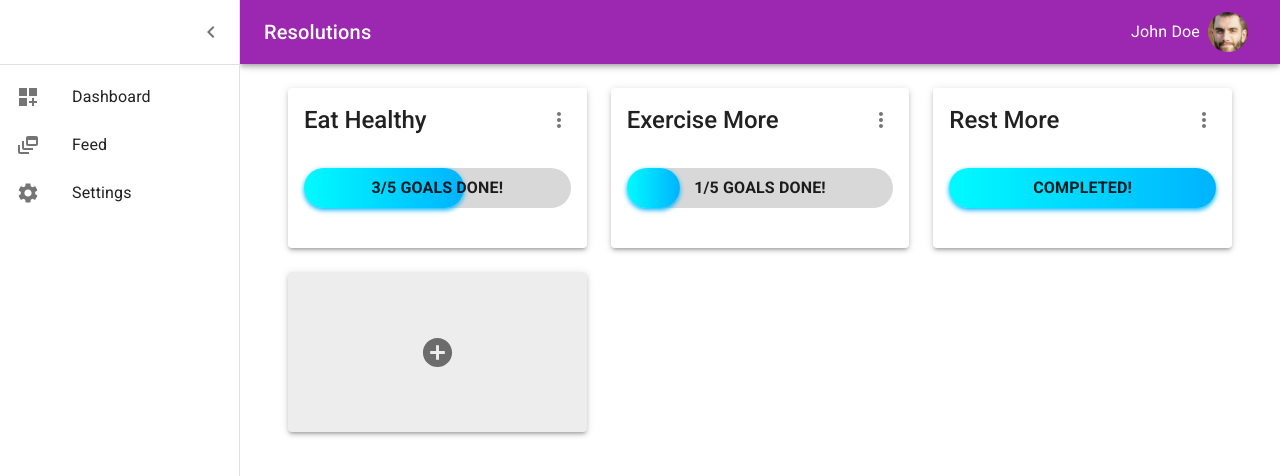
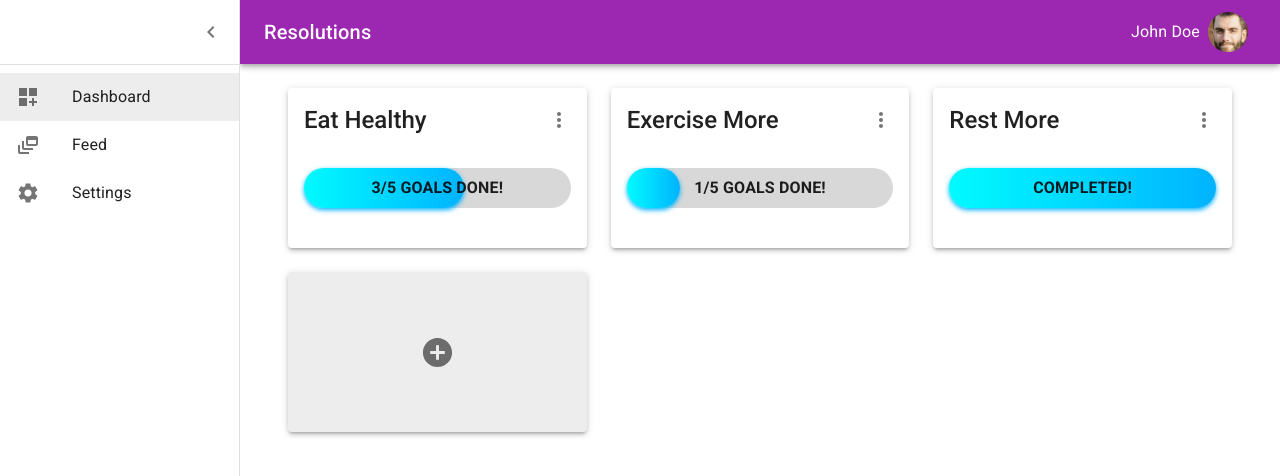
Before and after one commit to mitchellnel/resolution, a React (Create React App) app in the folder client/: page / in a window 1280 px wide. Both pictures are taken after a click on the button 32 px from the left and 32 px from the top of the page. Shown: the top 476 px of the page. Built offline with nearby package versions, Linux system fonts and the light colour scheme.

Commit message:
Added dropdown item select shading

```diff
--- a/client/src/components/HeaderDrawer.tsx
+++ b/client/src/components/HeaderDrawer.tsx
@@ -140,7 +140,7 @@ export default function HeaderDrawer({children} : any) {
           {text: 'Feed', icon: <DynamicFeedIcon />},
           {text: 'Settings', icon: <SettingsIcon />}].map(({text, icon}) => (
             <ListItem key={text} disablePadding>
-              <ListItemButton>
+              <ListItemButton sx={text === 'Dashboard' ? {backgroundColor: '#eeeded'} : null}>
                 <ListItemIcon>
                   {icon}
                 </ListItemIcon>
```
